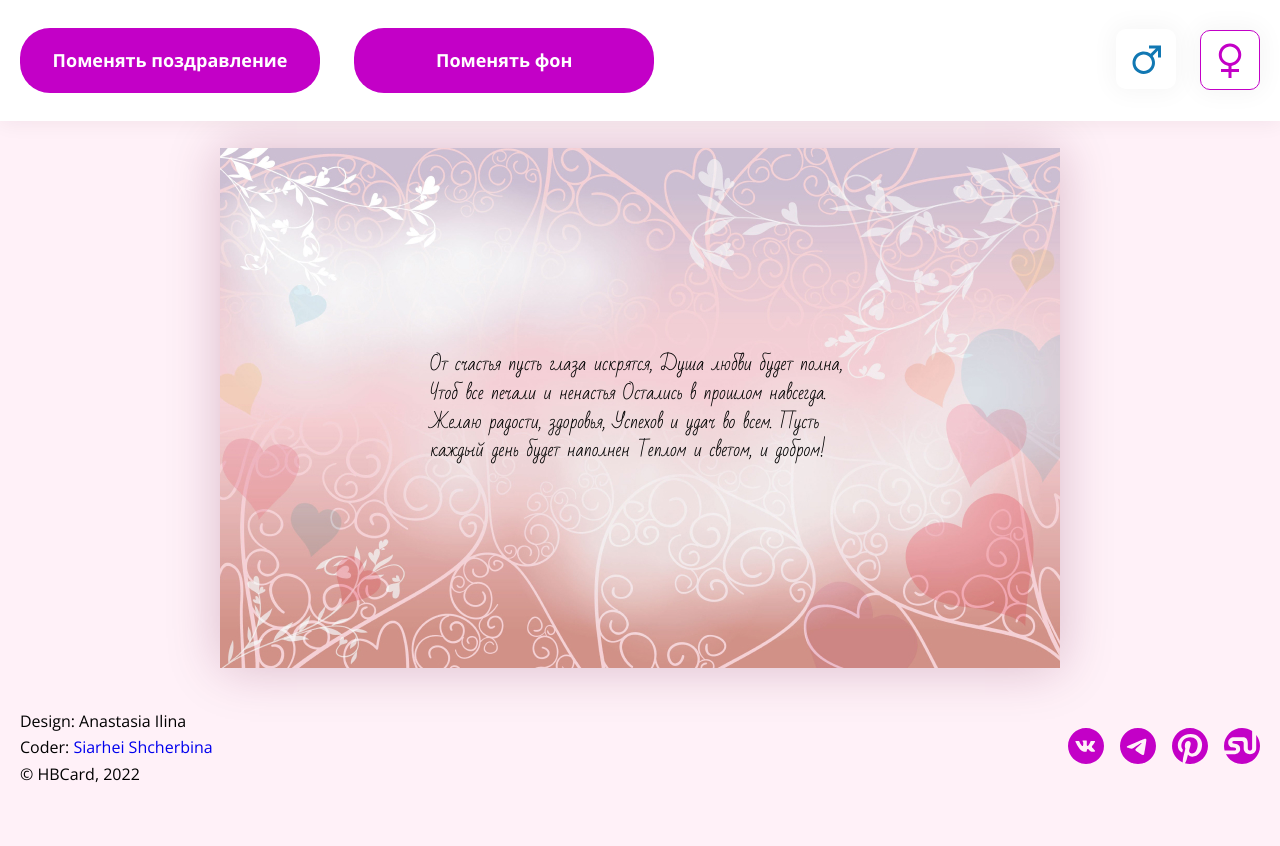
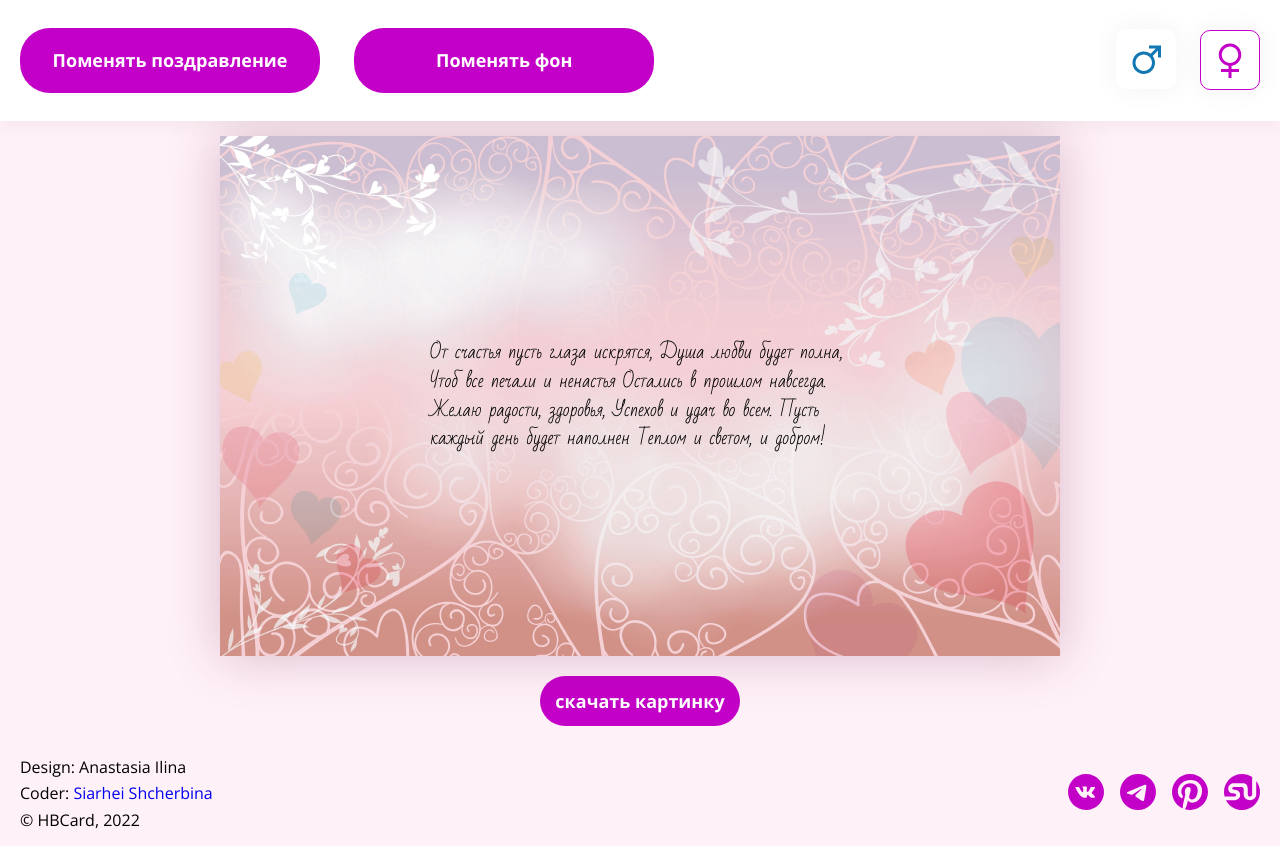
Before and after one commit to SergShcherbina/congratulations_set, a website: page index.html in a window 1280 px wide. Before the commit the page ends 800 px from the top, so only its background shows below. Drawn offline with Linux system fonts and the light colour scheme.

Commit message:
add_btnDowload_page

```diff
--- a/index.html
+++ b/index.html
@@ -47,6 +47,7 @@
                     </p>
             </div>
         </div>
+        <button class="card__button">скачать картинку</button>
     </main>
 
     <footer class="footer">
--- a/scripts/sсript.js
+++ b/scripts/sсript.js
@@ -39,6 +39,7 @@ const getDateToCard = () => {                                              //п
 }
 
 getDateToCard();
+
 const changeToMen = () => {
     if(state.gender !== 'men'){
         body.classList.add('men');
@@ -78,8 +79,9 @@ btnChangeImg.addEventListener('click', changeImg);
 
 //!скачивание картинки с текстом с помошью библиотеки canvas2html
 const cardWrapper = document.querySelector('.card__wrapper');
+const btnDowloand = document.querySelector('.card__button')
 
-cardWrapper.addEventListener('click', () => {
+btnDowloand.addEventListener('click', () => {
 
     const newWindow = window.open(                                     //подготовили новое окно браузера для создаваемых img
         '',
--- a/style/style.css
+++ b/style/style.css
@@ -134,6 +134,7 @@ ul{
     padding: 15px 0;
     display: flex;
     align-items: center;
+    flex-direction: column;
 }
 .women .card__text {
     font-family: 'Bad Script';
@@ -158,6 +159,28 @@ ul{
     transform: translate(-50%, -50%);
     font-size: max(3em, min(calc(100vw * 3 / (840 / 3 / 2)), 6em));    /*! вычисление адаптивного размера текста//отзывкивый размер текста */
     font-display: swap;
+}
+.card__button {
+    line-height: 20px;
+    margin-top: 20px;
+    min-width: 100px;
+    padding: 15px;
+    border-radius: 30px;
+    font-family: 'Open Sans';
+    color: #FFFFFF;
+    font-size: 18px;
+    font-weight: 700;
+    border: none;
+    transition: all 0.3s ease;
+}
+.card__button:hover {
+    opacity: 0.8;
+}
+.men .card__button{
+    background-color: #1178B2;
+}
+.women .card__button{
+    background-color: #C300C7;
 }
 .footer{
     padding: 17px 0;
```
